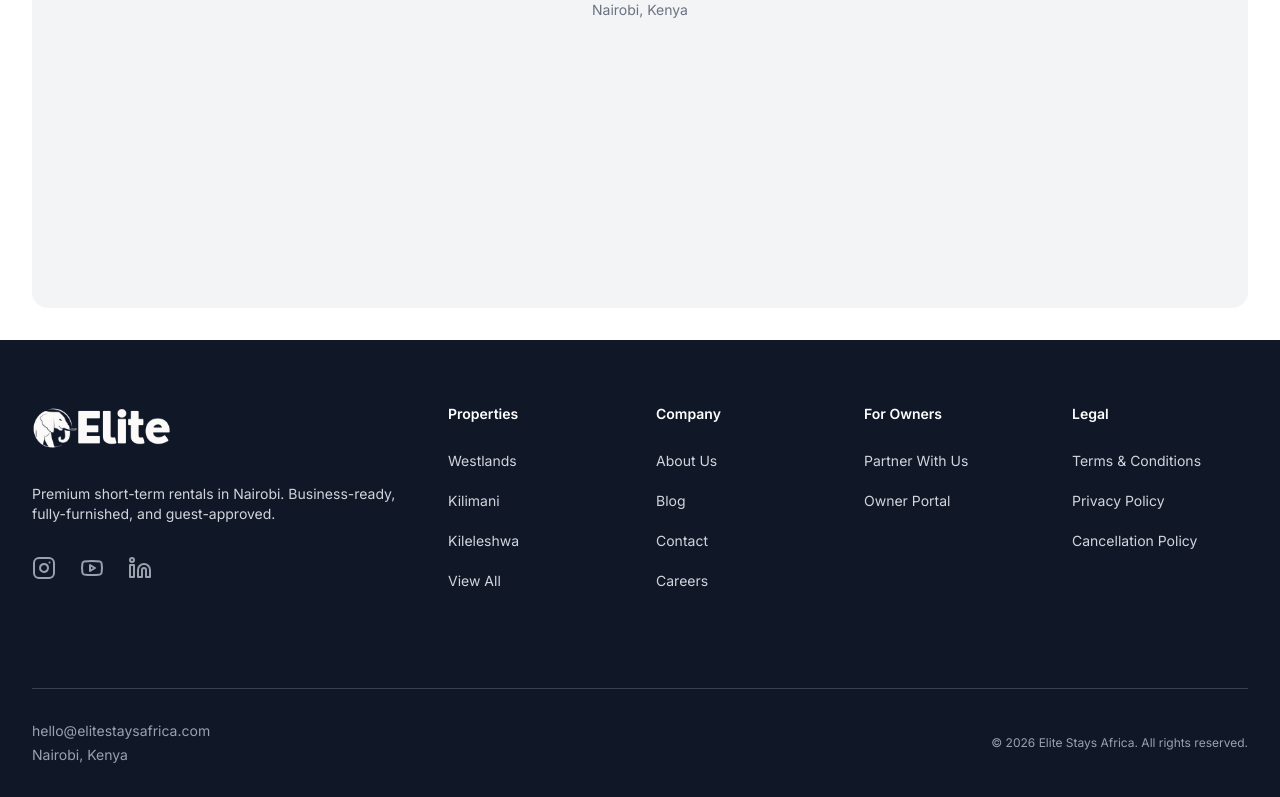
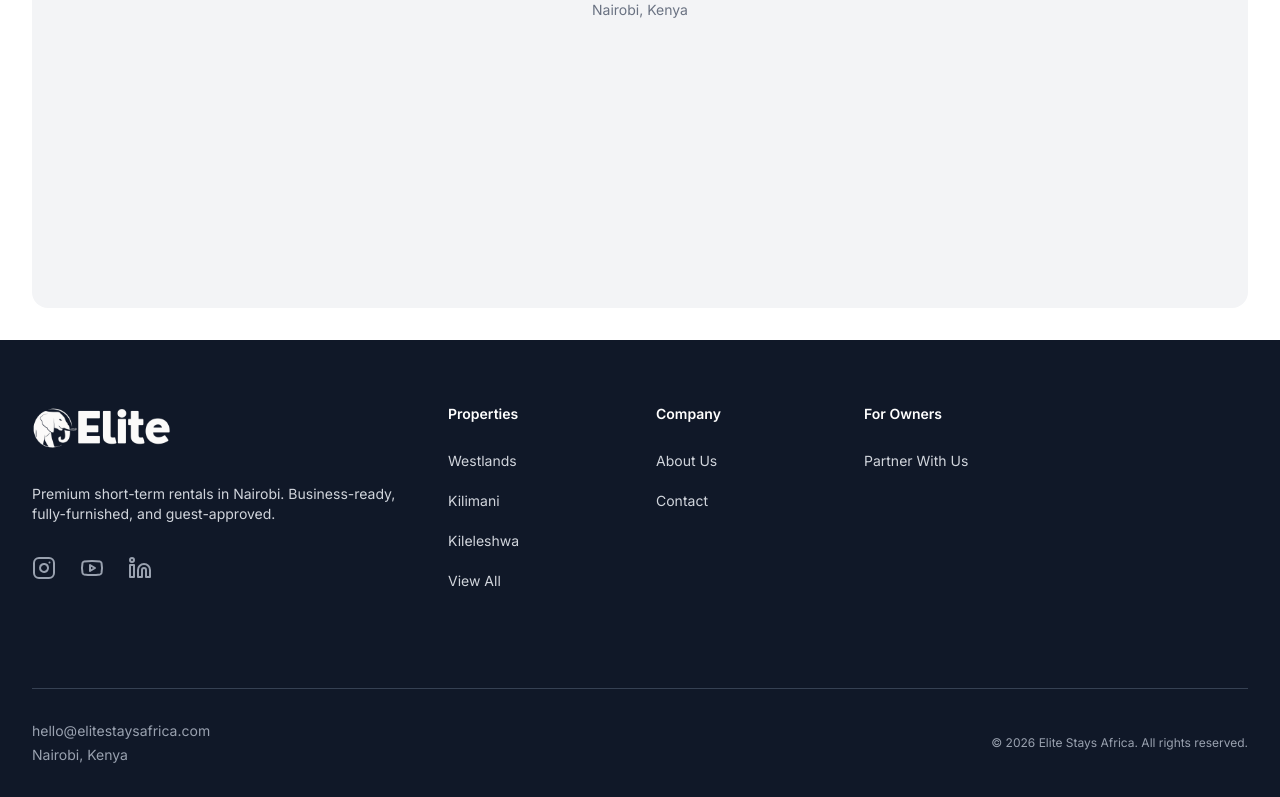
Before and after one commit to elitestaysafrica/website, a Next.js app: page /contact in a window 1280 px wide. Shown: the part 1750-2547 px from the top of the page. Built offline with nearby package versions, Linux system fonts and the light colour scheme; no server answers.

Commit message:
Fix broken footer links: remove careers, blog, legal pages, owner-portal; fix investors→invest

```diff
--- a/src/components/layout/footer.tsx
+++ b/src/components/layout/footer.tsx
@@ -11,19 +11,10 @@ const navigation = {
   ],
   company: [
     { name: "About Us", href: "/about" },
-    { name: "Blog", href: "/blog" },
     { name: "Contact", href: "/contact" },
-    { name: "Careers", href: "/careers" },
   ],
   forOwners: [
-    { name: "Partner With Us", href: "/investors" },
-    { name: "Owner Portal", href: "/owner-portal" },
-    // { name: "Market Reports", href: "/market-intel" }, // Temporarily hidden
-  ],
-  legal: [
-    { name: "Terms & Conditions", href: "/terms" },
-    { name: "Privacy Policy", href: "/privacy" },
-    { name: "Cancellation Policy", href: "/cancellation" },
+    { name: "Partner With Us", href: "/invest" },
   ],
   social: [
     { name: "Instagram", href: "https://instagram.com/elitestaysafrica", icon: Instagram },
@@ -119,19 +110,6 @@ export function Footer() {
                 </ul>
               </div>
               <div className="mt-10 md:mt-0">
-                <h3 className="text-sm font-semibold text-white">Legal</h3>
-                <ul role="list" className="mt-6 space-y-4">
-                  {navigation.legal.map((item) => (
-                    <li key={item.name}>
-                      <Link
-                        href={item.href}
-                        className="text-sm text-gray-300 hover:text-white transition-colors"
-                      >
-                        {item.name}
-                      </Link>
-                    </li>
-                  ))}
-                </ul>
               </div>
             </div>
           </div>
```
